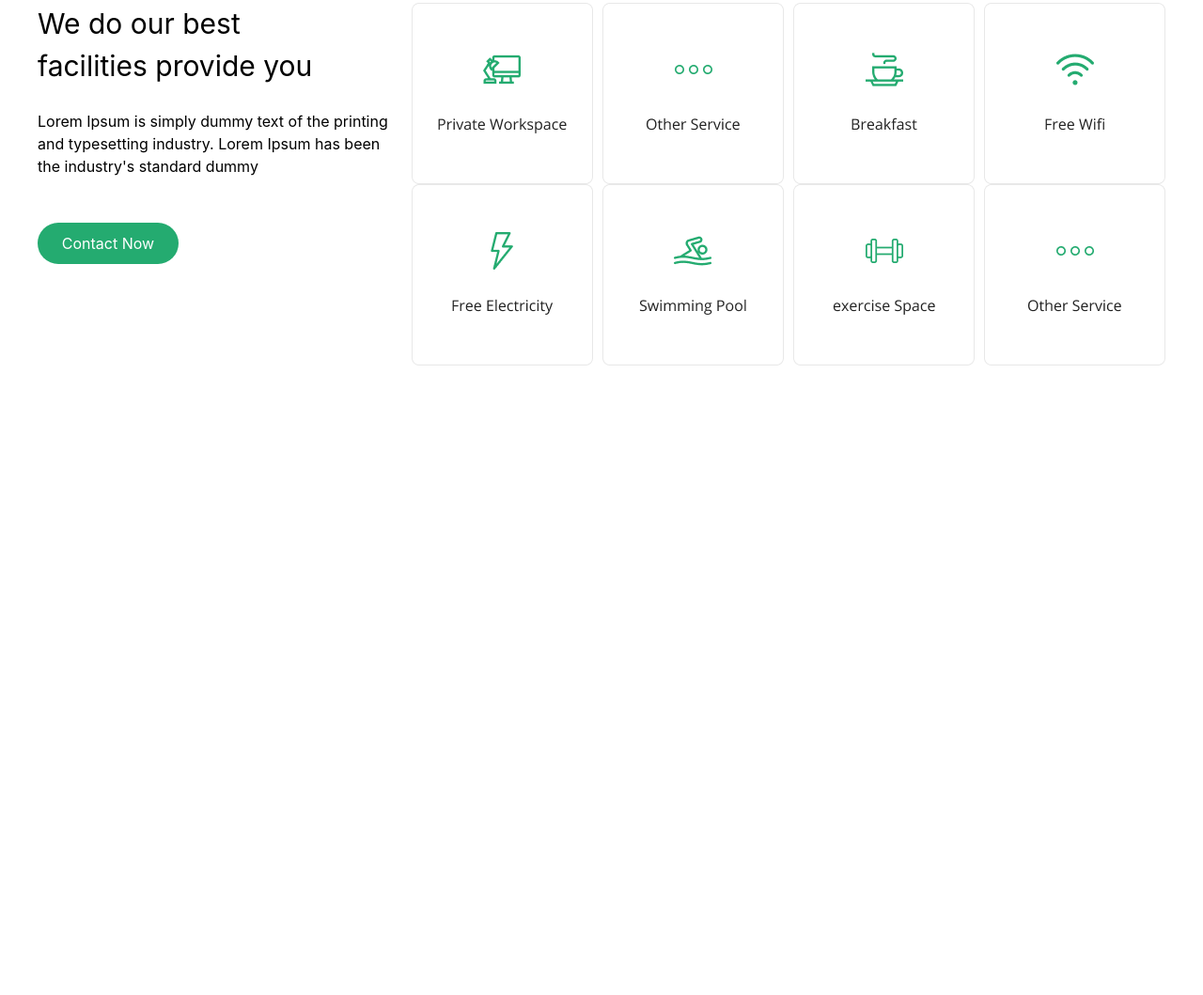
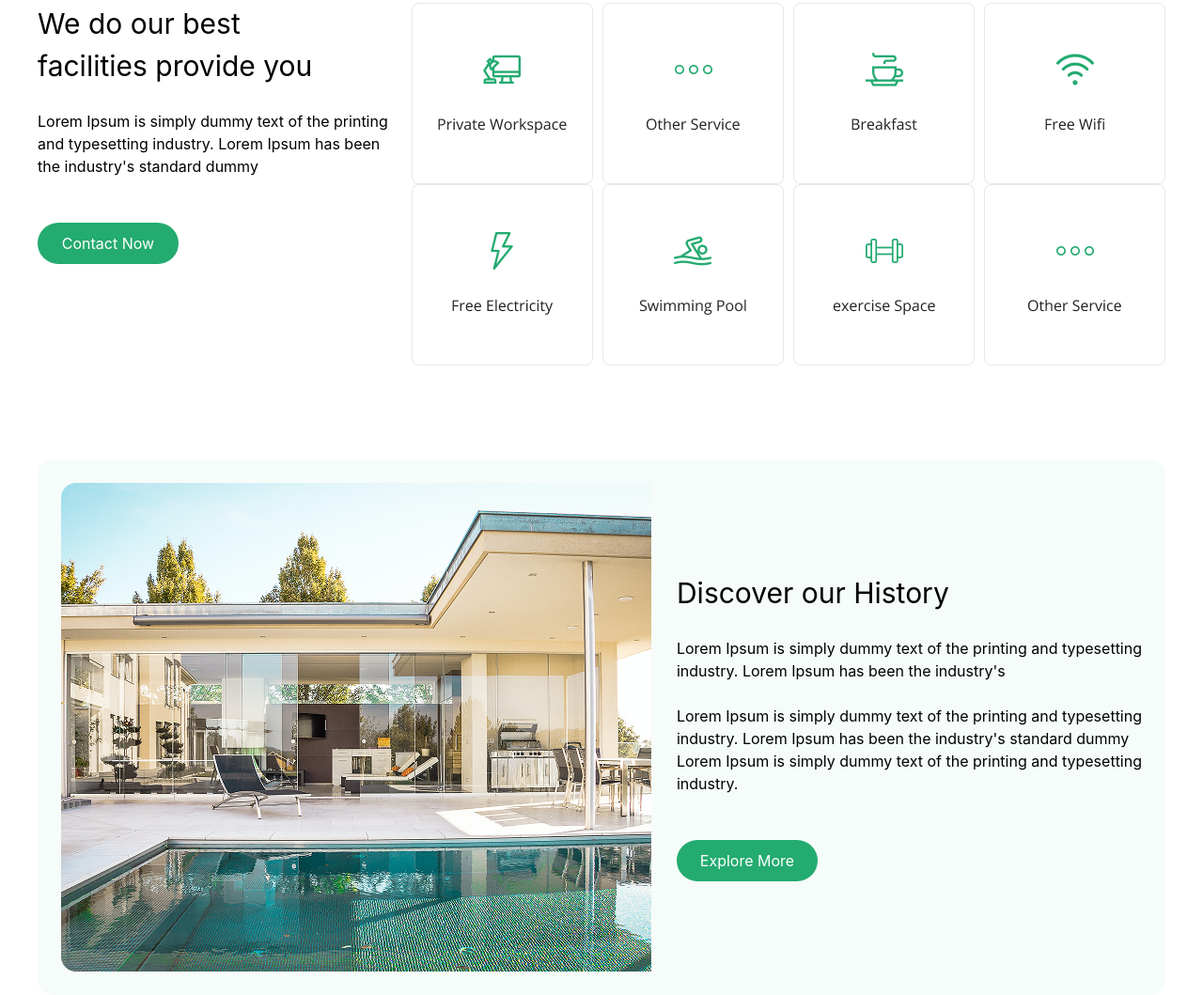
Before and after one commit to nozimnegmatov0010/branch2, a website: page index.html in a window 1280 px wide. Shown: the part 1610-2669 px from the top of the page at 94% size. Before the commit the page ends 1999 px from the top, so only its background shows below. Drawn offline with nearby package versions, Linux system fonts and the light colour scheme; files that its build step writes are made by us from their sources.

Commit message:
section 4

```diff
--- a/index.html
+++ b/index.html
@@ -94,5 +94,19 @@
             </div>
         </div>
     </section>
+    <section  class="flex justify-between items-center p-[25px] bg-[#24AB700A] rounded-2xl mt-[100px]">
+        <img src="./src/images/image (25).png" alt="">
+        <div>
+            <h1 class="text-[30px]">Discover our History</h1>
+            <br>
+            <p>Lorem Ipsum is simply dummy text of the printing and typesetting <br> industry. Lorem Ipsum has been the industry's </p>
+            <br>
+            <p>Lorem Ipsum is simply dummy text of the printing and typesetting <br> industry. Lorem Ipsum has been the industry's standard dummy <br> Lorem Ipsum is simply dummy text of the printing and typesetting <br> industry.</p>
+            <br>
+            <br>
+                              <button class="p-[10px] w-[150px] text-[white] bg-[#24AB70] rounded-3xl">Explore More</button>
+
+        </div>
+    </section>
 </body>
 </html>
```
Also changed, not shown: src/images/image (25).png (added).
